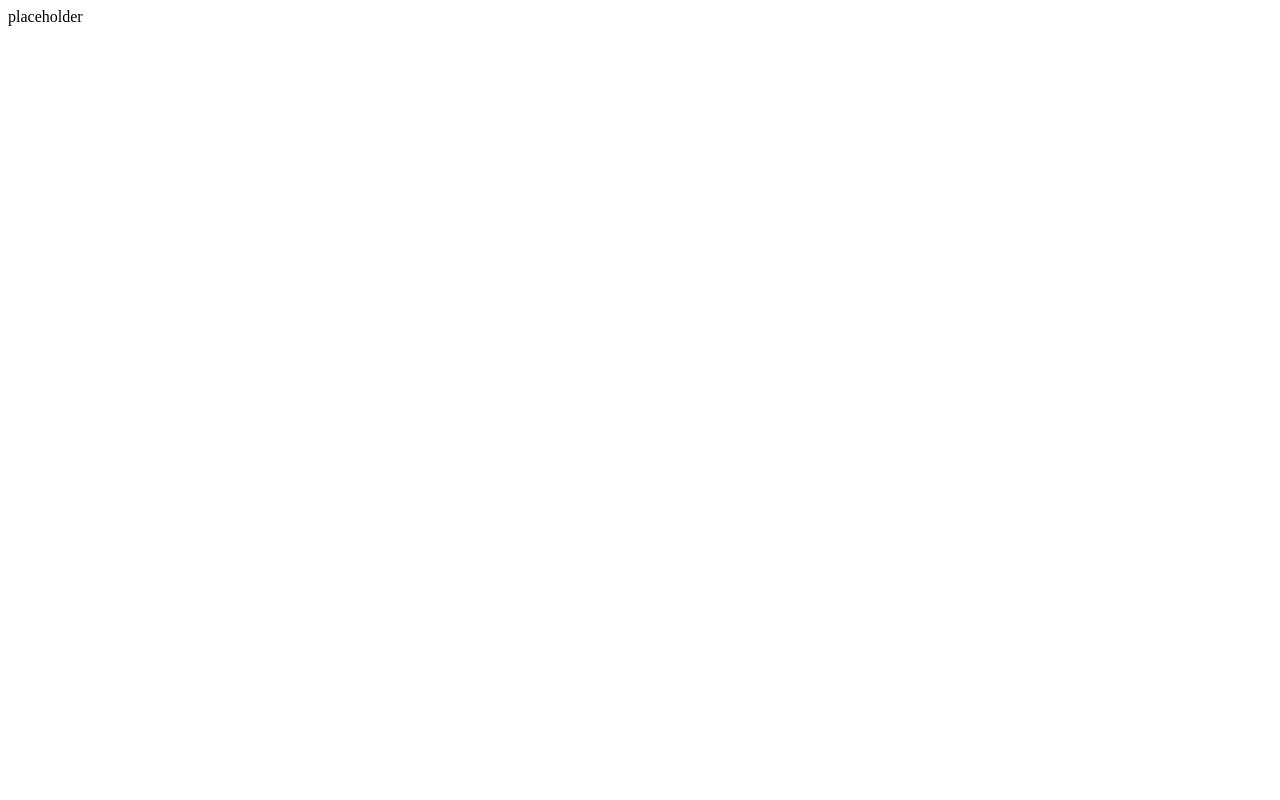
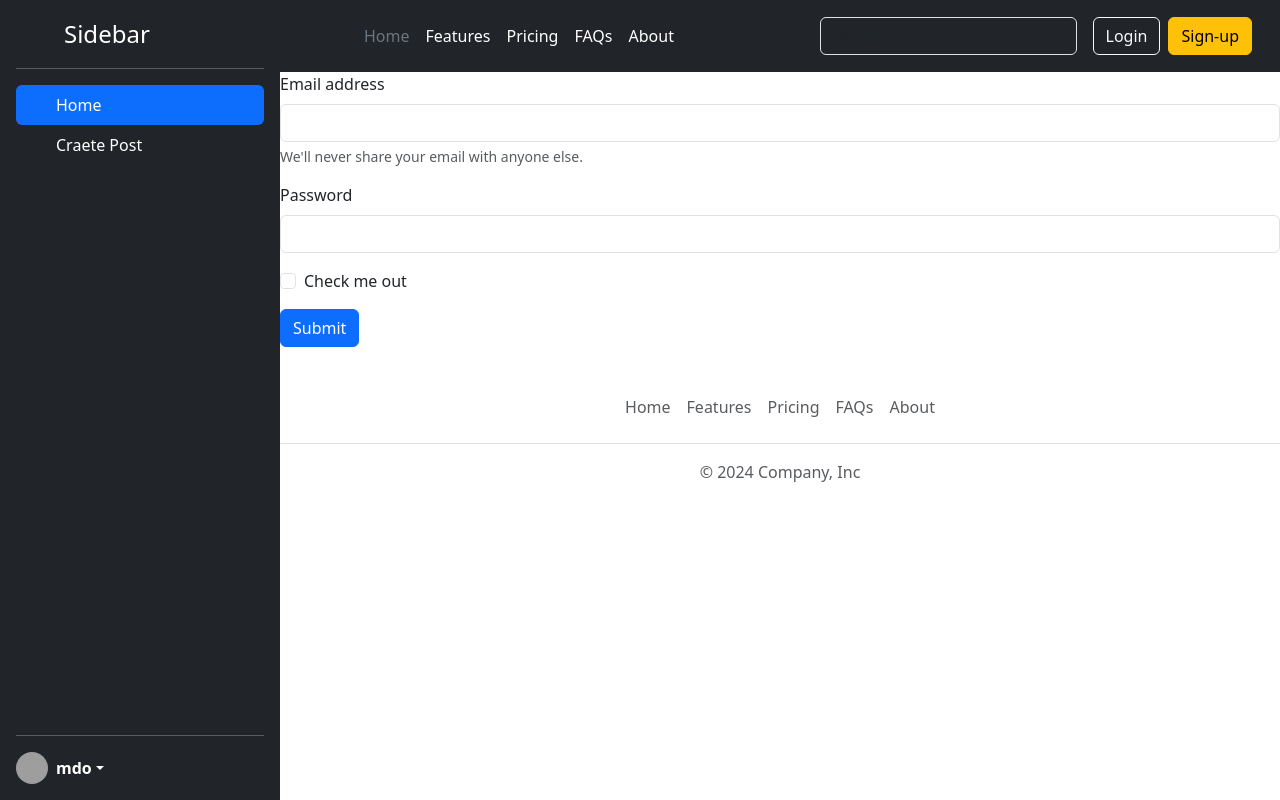
Before and after one commit to i-am-himanshukansal/socialmediawebsite, a React (Vite) app: page / in a window 1280 px wide. Built offline with nearby package versions, Linux system fonts and the light colour scheme; grey boxes are pictures that could not be loaded.

Commit message:
commit1 declare components

```diff
--- a/src/App.css
+++ b/src/App.css
@@ -0,0 +1,10 @@
+.app-container{
+    display: flex;
+}
+.content{
+    width: 100%;
+}
+
+.sidebar{
+    min-height: 800px;
+}
--- a/src/App.jsx
+++ b/src/App.jsx
@@ -1,16 +1,24 @@
-import { useState } from 'react'
-import reactLogo from './assets/react.svg'
-import viteLogo from '/vite.svg'
-import './App.css'
-
+import "./App.css"
+import Header from './components/Header'
+import "bootstrap/dist/css/bootstrap.min.css";
+import Footer from "./components/Footer";
+import Sidebar from "./components/Sidebar";
+import CreatePost from "./components/CreatePost";
 function App() {
-  const [count, setCount] = useState(0)
 
   return (
     <>
-      <div>placeholder
 
-      </div>
+            <div className="app-container">
+
+                    <Sidebar></Sidebar>
+                            <div className="content">
+                            <Header></Header>
+                            <CreatePost></CreatePost>
+                            <Footer></Footer>
+                            </div>
+            </div>
+
     </>
   )
 }
--- /dev/null
+++ b/src/components/CreatePost.jsx
@@ -0,0 +1,31 @@
+const CreatePost = () => {
+    const handleSubmit = (event) => {
+        event.preventDefault();
+        // Add your form submission logic here
+    };
+
+    return (
+        <>
+            <div className="bd-example m-0 border-0">
+                <form onSubmit={handleSubmit}>
+                    <div className="mb-3">
+                        <label htmlFor="exampleInputEmail1" className="form-label">Email address</label>
+                        <input type="email" className="form-control" id="exampleInputEmail1" aria-describedby="emailHelp" />
+                        <div id="emailHelp" className="form-text">We'll never share your email with anyone else.</div>
+                    </div>
+                    <div className="mb-3">
+                        <label htmlFor="exampleInputPassword1" className="form-label">Password</label>
+                        <input type="password" className="form-control" id="exampleInputPassword1" />
+                    </div>
+                    <div className="mb-3 form-check">
+                        <input type="checkbox" className="form-check-input" id="exampleCheck1" />
+                        <label className="form-check-label" htmlFor="exampleCheck1">Check me out</label>
+                    </div>
+                    <button type="submit" className="btn btn-primary">Submit</button>
+                </form>
+            </div>
+        </>
+    );
+};
+
+export default CreatePost;
--- /dev/null
+++ b/src/components/Footer.jsx
@@ -0,0 +1,16 @@
+const Footer = () =>{
+    return <>
+            <footer className="py-3 my-4">
+    <ul className="nav justify-content-center border-bottom pb-3 mb-3">
+      <li className="nav-item"><a href="#" className="nav-link px-2 text-body-secondary">Home</a></li>
+      <li className="nav-item"><a href="#" className="nav-link px-2 text-body-secondary">Features</a></li>
+      <li className="nav-item"><a href="#" className="nav-link px-2 text-body-secondary">Pricing</a></li>
+      <li className="nav-item"><a href="#" className="nav-link px-2 text-body-secondary">FAQs</a></li>
+      <li className="nav-item"><a href="#" className="nav-link px-2 text-body-secondary">About</a></li>
+    </ul>
+    <p className="text-center text-body-secondary">© 2024 Company, Inc</p>
+  </footer>
+        </>
+}
+
+export default Footer;
--- /dev/null
+++ b/src/components/Header.jsx
@@ -0,0 +1,36 @@
+
+
+const Header = ()=>{
+
+
+    return  <>
+    <header className="p-3 text-bg-dark">
+    <div className="container">
+      <div className="d-flex flex-wrap align-items-center justify-content-center justify-content-lg-start">
+        <a href="/" className="d-flex align-items-center mb-2 mb-lg-0 text-white text-decoration-none">
+          <svg className="bi me-2" width="40" height="32" role="img" aria-label="Bootstrap"><use xlink:href="#bootstrap"></use></svg>
+        </a>
+
+        <ul className="nav col-12 col-lg-auto me-lg-auto mb-2 justify-content-center mb-md-0">
+          <li><a href="#" className="nav-link px-2 text-secondary">Home</a></li>
+          <li><a href="#" className="nav-link px-2 text-white">Features</a></li>
+          <li><a href="#" className="nav-link px-2 text-white">Pricing</a></li>
+          <li><a href="#" className="nav-link px-2 text-white">FAQs</a></li>
+          <li><a href="#" className="nav-link px-2 text-white">About</a></li>
+        </ul>
+
+        <form className="col-12 col-lg-auto mb-3 mb-lg-0 me-lg-3" role="search">
+          <input type="search" className="form-control form-control-dark text-bg-dark" placeholder="Search..." aria-label="Search"/>
+        </form>
+
+        <div className="text-end">
+          <button type="button" className="btn btn-outline-light me-2">Login</button>
+          <button type="button" className="btn btn-warning">Sign-up</button>
+        </div>
+      </div>
+    </div>
+  </header>
+  </>
+
+}
+export default Header;
--- /dev/null
+++ b/src/components/Sidebar.jsx
@@ -0,0 +1,41 @@
+const Sidebar = () => {
+    return (
+      <div className="d-flex flex-column flex-shrink-0 p-3 text-bg-dark sidebar" style={{ width: '280px' }}>
+        <a href="/" className="d-flex align-items-center mb-3 mb-md-0 me-md-auto text-white text-decoration-none">
+          <svg className="bi pe-none me-2" width="40" height="32"><use xlinkHref="#bootstrap"></use></svg>
+          <span className="fs-4">Sidebar</span>
+        </a>
+        <hr />
+        <ul className="nav nav-pills flex-column mb-auto">
+          <li className="nav-item">
+            <a href="#" className="nav-link active" aria-current="page">
+              <svg className="bi pe-none me-2" width="16" height="16"><use xlinkHref="#home"></use></svg>
+              Home
+            </a>
+          </li>
+          <li>
+            <a href="#" className="nav-link text-white">
+              <svg className="bi pe-none me-2" width="16" height="16"><use xlinkHref="#speedometer2"></use></svg>
+              Craete Post
+            </a>
+          </li>
+        </ul>
+        <hr />
+        <div className="dropdown">
+          <a href="#" className="d-flex align-items-center text-white text-decoration-none dropdown-toggle" data-bs-toggle="dropdown" aria-expanded="false">
+            <img src="https://github.com/mdo.png" alt="" width="32" height="32" className="rounded-circle me-2" />
+            <strong>mdo</strong>
+          </a>
+          <ul className="dropdown-menu dropdown-menu-dark text-small shadow">
+            <li><a className="dropdown-item" href="#">New project...</a></li>
+            <li><a className="dropdown-item" href="#">Settings</a></li>
+            <li><a className="dropdown-item" href="#">Profile</a></li>
+            <li><hr className="dropdown-divider" /></li>
+            <li><a className="dropdown-item" href="#">Sign out</a></li>
+          </ul>
+        </div>
+      </div>
+    );
+  };
+
+  export default Sidebar;
```
Also changed, not shown: src/Header.jsx (deleted), src/Sidebar.jsx (deleted), 1 other file (tests, documents, lock files or other folders).
